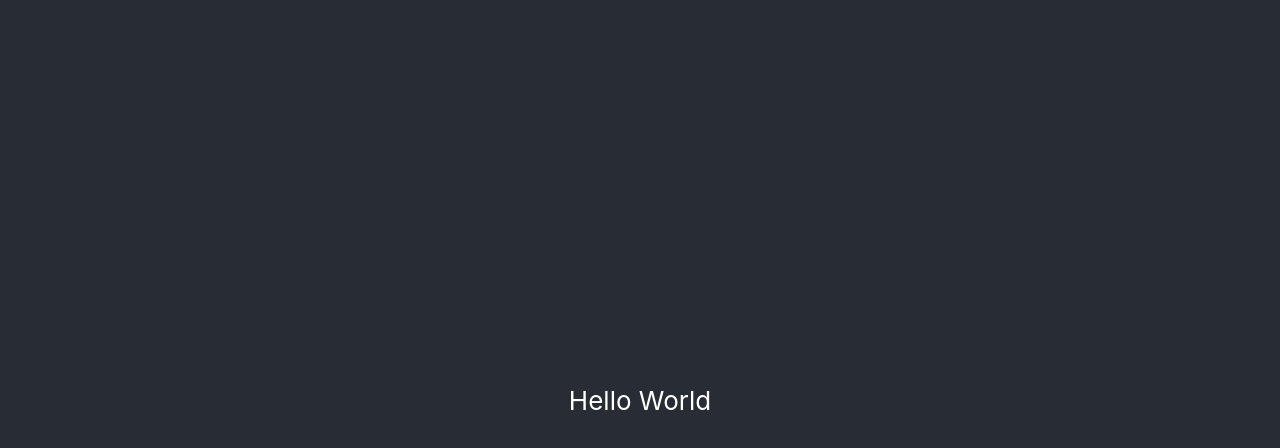
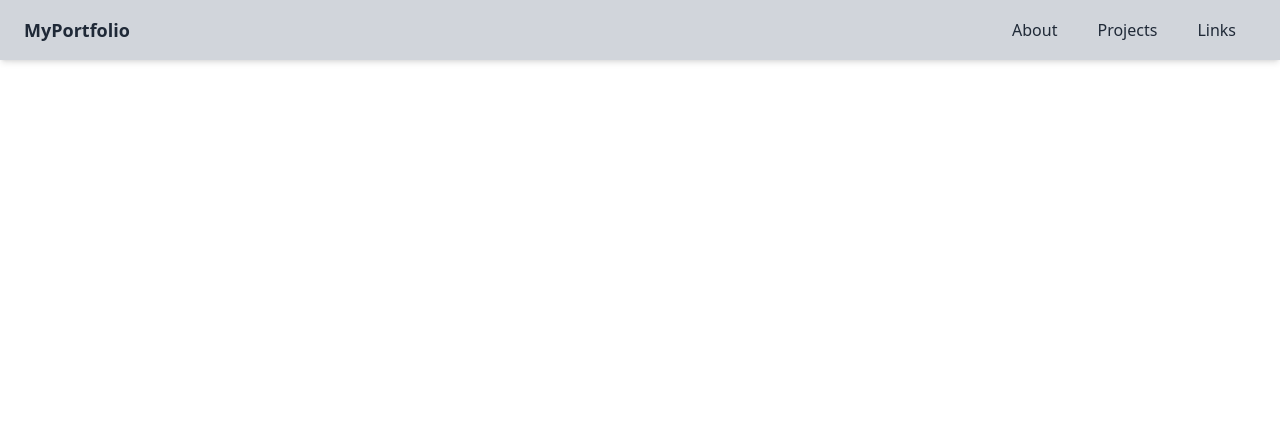
Before and after one commit to anursaidy/anursaidy.github.io, a React (Create React App) app in the folder portfolio-app/: page / in a window 1280 px wide. Shown: the top 448 px of the page. Built offline with nearby package versions, Linux system fonts and the light colour scheme.

Commit message:
Added Header to HomePage

```diff
--- a/portfolio-app/package.json
+++ b/portfolio-app/package.json
@@ -39,6 +39,7 @@
     ]
   },
   "devDependencies": {
-    "gh-pages": "^6.2.0"
+    "gh-pages": "^6.2.0",
+    "tailwindcss": "^3.4.14"
   }
 }
--- a/portfolio-app/src/App.css
+++ b/portfolio-app/src/App.css
@@ -1,4 +1,4 @@
-.App {
+/* .App {
   text-align: center;
 }
 
@@ -35,4 +35,4 @@
   to {
     transform: rotate(360deg);
   }
-}
+} */
--- a/portfolio-app/src/App.js
+++ b/portfolio-app/src/App.js
@@ -1,10 +1,11 @@
+import React from 'react';
 import './App.css';
-
+import HomePage from './Homepage';
 function App() {
   return (
     <div className="App">
       <header className="App-header">
-      Hello World
+      <HomePage/>
       </header>
     </div>
   );
--- /dev/null
+++ b/portfolio-app/src/Header.js
@@ -0,0 +1,23 @@
+import React from 'react';
+
+function Header() {
+  return (
+    <div>
+     <header className="bg-gray-300 text-gray-800 shadow-md fixed top-0 w-full">
+     <div className="container mx-auto flex justify-between items-center py-4 px-6">
+        <div className="text-lg font-bold">MyPortfolio</div>
+
+        <nav>
+          <a href="#about" className="px-5 py-2  hover:bg-gray-400 rounded">About</a>
+          <a href="#projects" className="px-5 py-2 hover:bg-gray-400 rounded">Projects</a>
+          <a href="#links" className="px-5 py-2 hover:bg-gray-400 rounded">Links</a>
+        </nav>
+      </div>
+
+
+     </header>
+    </div>
+  );
+}
+
+export default Header;
--- /dev/null
+++ b/portfolio-app/src/Homepage.js
@@ -0,0 +1,16 @@
+import React from 'react';
+import Header from './Header';
+function HomePage() {
+  return (
+    <div>
+        <Header/>
+     <div>
+        <h2>Test</h2>
+     </div>
+
+
+    </div>
+  );
+}
+
+export default HomePage;
--- a/portfolio-app/src/index.css
+++ b/portfolio-app/src/index.css
@@ -1,4 +1,8 @@
-body {
+@tailwind base;
+@tailwind components;
+@tailwind utilities;
+
+/* body {
   margin: 0;
   font-family: -apple-system, BlinkMacSystemFont, 'Segoe UI', 'Roboto', 'Oxygen',
     'Ubuntu', 'Cantarell', 'Fira Sans', 'Droid Sans', 'Helvetica Neue',
@@ -10,4 +14,4 @@ body {
 code {
   font-family: source-code-pro, Menlo, Monaco, Consolas, 'Courier New',
     monospace;
-}
+} */
--- /dev/null
+++ b/portfolio-app/tailwind.config.js
@@ -0,0 +1,8 @@
+/** @type {import('tailwindcss').Config} */
+module.exports = {
+  content: ["./src/**/*.{html,js}"],
+  theme: {
+    extend: {},
+  },
+  plugins: [],
+}
```
Also changed, not shown: 1 other file (tests, documents, lock files or other folders).
